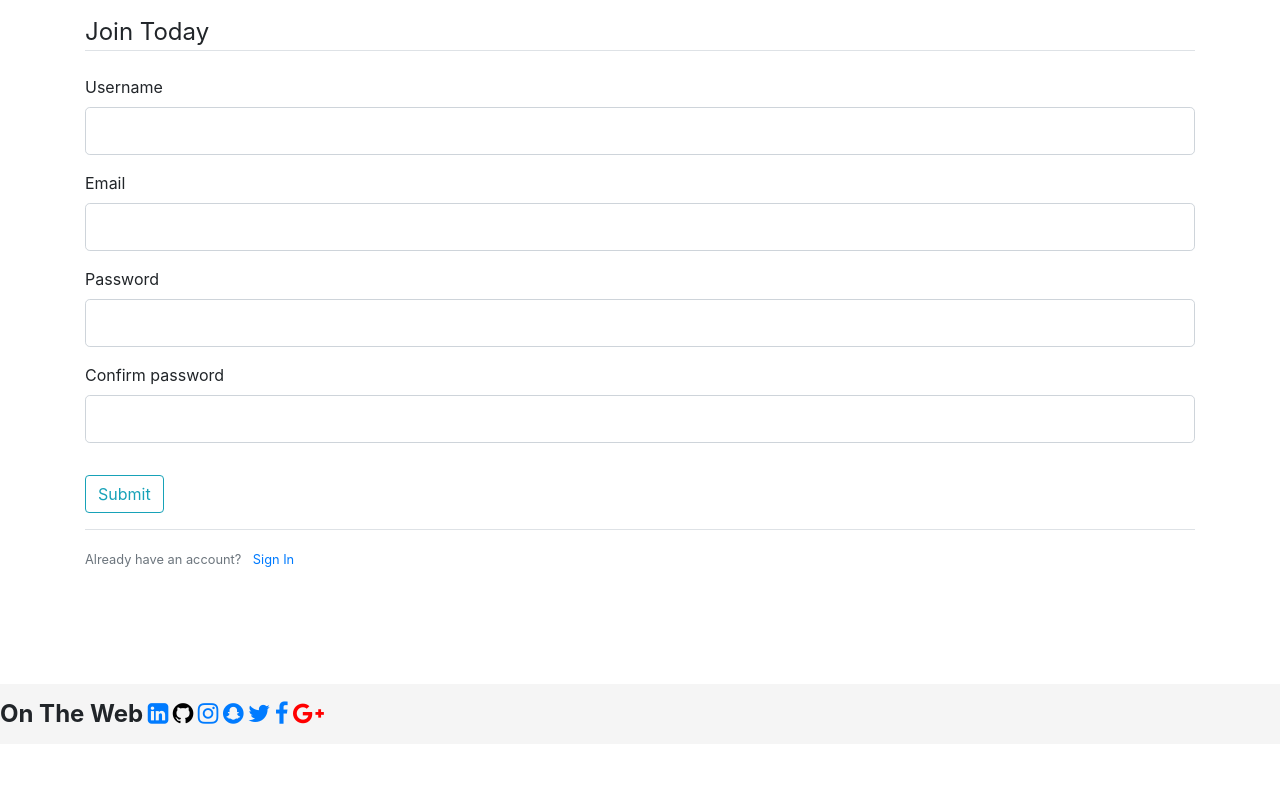
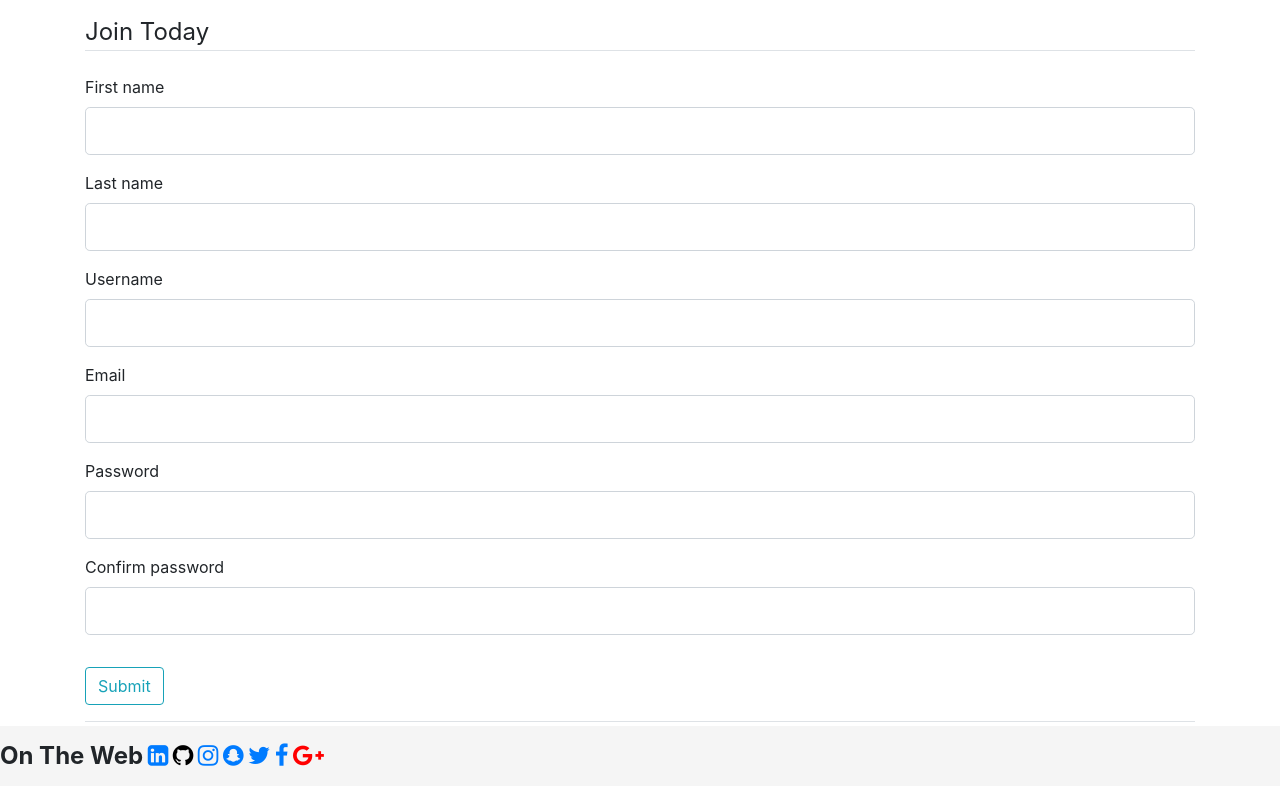
Before and after one commit to MKing301/math-pd-depo, a Flask app: template pd_app/templates/register.html in a window 1280 px wide. Shown: the part 56-844 px from the top of the page. Before the commit the page ends 780 px from the top, so only its background shows below. Run offline with Flask 2, Linux system fonts and the light colour scheme; the template is opened without the code that fills it: most values are stand-ins (such as "Sample title", 1, 10 or a date in 2020); form fields are guessed from the names that the template uses; some libraries are stand-ins or nearby versions.

Commit message:
Add first and last name to register template

```diff
--- a/pd_app/templates/register.html
+++ b/pd_app/templates/register.html
@@ -5,6 +5,32 @@
             {{ form.hidden_tag() }}
             <fieldset class="form-group">
                 <legend class="border-bottom mb-4">Join Today</legend>
+                <div class="form-group">
+                    {{ form.first_name.label(class="form-control-label") }}
+                    {% if form.first_name.errors %}
+                        {{ form.first_name(class="form-control form-control-lg is-invalid") }}
+                        <div class="invalid-feedback">
+                            {% for error in form.first_name.errors %}
+                                <span>{{ error }}</span>
+                            {% endfor %}
+                         </div>
+                    {% else %}
+                        {{ form.first_name(class="form-control form-control-lg") }}
+                    {% endif %}
+                </div>
+                <div class="form-group">
+                    {{ form.last_name.label(class="form-control-label") }}
+                    {% if form.last_name.errors %}
+                        {{ form.last_name(class="form-control form-control-lg is-invalid") }}
+                        <div class="invalid-feedback">
+                            {% for error in form.last_name.errors %}
+                                <span>{{ error }}</span>
+                            {% endfor %}
+                         </div>
+                    {% else %}
+                        {{ form.last_name(class="form-control form-control-lg") }}
+                    {% endif %}
+                </div>
                 <div class="form-group">
                     {{ form.username.label(class="form-control-label") }}
                     {% if form.username.errors %}
```
